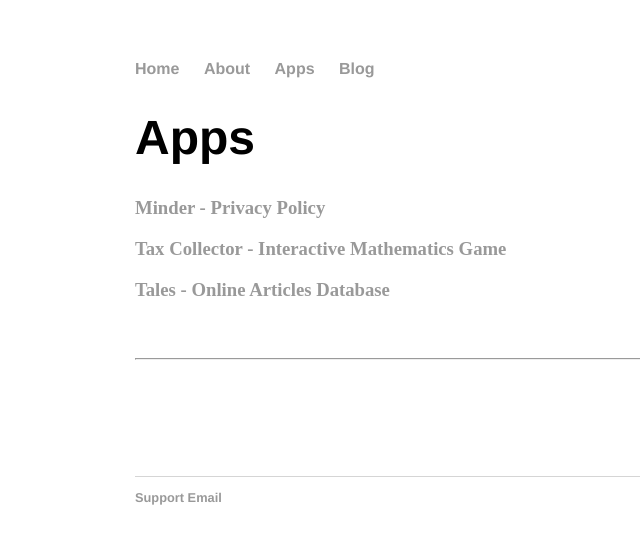
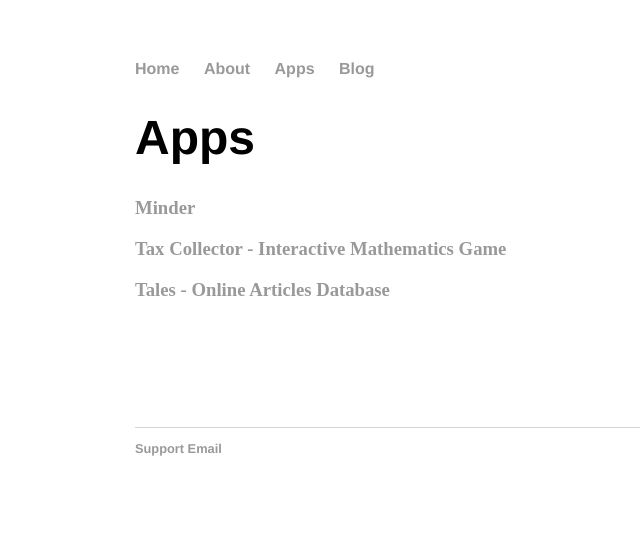
Before and after one commit to Wattholm/Wattholm.github.io, a Jekyll site: the page built from apps/index.md, in a window 1280 px wide. Shown: the top 544 px of the page, without its empty margins (57-697 px from the left). Built offline with Jekyll 4.4.1, drawn with Linux system fonts in a browser that asks for light colours; our own code applies the rules of GitHub Pages for plain Markdown files.

Commit message:
Update index.md

```diff
--- a/apps/index.md
+++ b/apps/index.md
@@ -1,13 +1,7 @@
 # Apps
 
-### [Minder - Privacy Policy](http://wattholm.github.io/apps/minder/privacy)
+### [Minder](http://wattholm.github.io/apps/minder)
 
 ### [Tax Collector - Interactive Mathematics Game](https://thetaxcollector.herokuapp.com)
 
 ### [Tales - Online Articles Database](https://tales-from-a-mongo-db.herokuapp.com)
-
-&nbsp;
-&nbsp;
-&nbsp;
-
-____________________________
```
